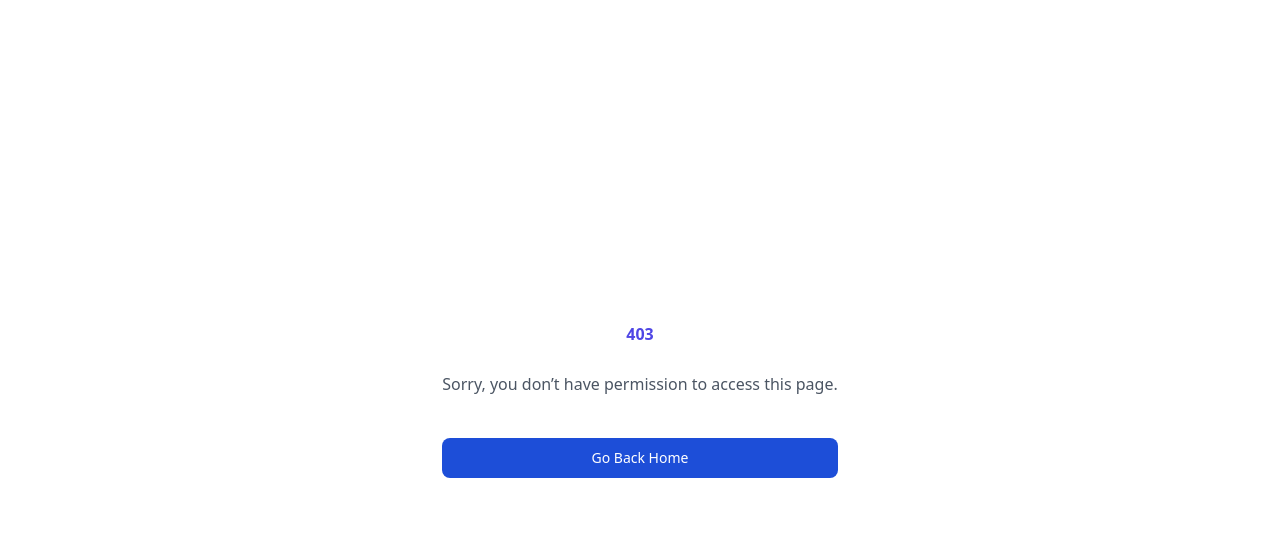
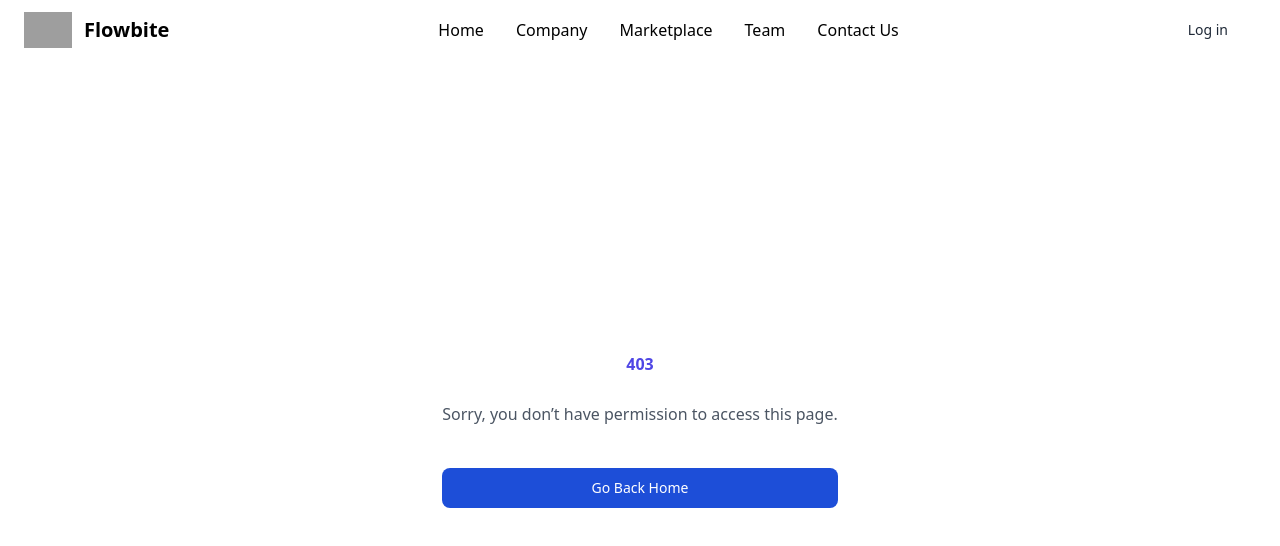
Before and after one commit to darshan-balar2400/backend_oddo, a React (Vite) app in the folder frontend/: page /forbidden in a window 1280 px wide. Shown: the top 546 px of the page. Built offline with nearby package versions, Linux system fonts and the light colour scheme; grey boxes are pictures that could not be loaded.

Commit message:
added header

```diff
--- /dev/null
+++ b/frontend/src/global/components/header.jsx
@@ -0,0 +1,75 @@
+import Menu from "../../assets/SVGs/menu.svg";
+import Close from "../../assets/SVGs/close.svg";
+import { useState } from "react";
+import { useEffect } from "react";
+import { Link } from "react-router-dom";
+
+const Header = () => {
+    const [visiblity, setVisibility] = useState(false);
+    const [isMobile, setIsMobile] = useState(false);
+
+    useEffect(() => {
+        window.addEventListener('resize', () => {
+            if (window.innerWidth > 768) {
+                setVisibility(false);
+                setIsMobile(false);
+            }
+            else {
+                setIsMobile(true);
+            }
+        });
+    });
+
+    const items = [
+        {
+            label: "Home",
+            to: "/",
+        },
+        {
+            label: "Company",
+            to: "/",
+        },
+        {
+            label: "Marketplace",
+            to: "/",
+        },
+        {
+            label: "Team",
+            to: "/",
+        },
+        {
+            label: "Contact Us",
+            to: "/",
+        },
+    ];
+
+    return <header>
+        <nav className="bg-white border-gray-200 px-4 md:px-6 py-2.5">
+            <div className="flex flex-wrap justify-between items-center mx-auto max-w-screen-xl">
+                <a href="https://flowbite.com" className="flex items-center">
+                    <img src="https://flowbite.com/docs/images/logo.svg" className="mr-3 h-6 sm:h-9" alt="Flowbite Logo" />
+                    <span className="self-center text-xl font-semibold whitespace-nowrap">Flowbite</span>
+                </a>
+                <div className="flex items-center  md:order-2">
+                    <Link to="/login" className="text-gray-800 hover:bg-gray-50 focus:ring-4 focus:ring-gray-300 font-medium rounded-lg text-sm px-4 md:px-5 py-2 md:py-2.5 mr-2 focus:outline-none">Log in</Link>
+                    <button onClick={() => setVisibility(state => !state)} data-collapse-toggle="mobile-menu-2" type="button" className="items-center p-2 ml-1 text-sm text-gray-500 rounded-lg md:hidden inline-flex hover:bg-gray-100 focus:outline-none focus:ring-2 focus:ring-gray-200" aria-controls="mobile-menu-2" aria-expanded="false">
+                        <span className="sr-only">Open main menu</span>
+                        <img src={Menu} className={`${!visiblity ? "block" : "hidden"} w-6 h-6`} />
+                        <img src={Close} className={`${visiblity ? "block" : "hidden"} w-6 h-6`} />
+                    </button>
+                </div>
+                <div style={{ display: visiblity ? 'flex' : isMobile ? 'none' : 'flex' }} className="justify-between items-center w-full md:w-auto md:order-1" id="mobile-menu-2">
+                    <ul className="flex flex-col mt-4 font-medium md:flex-row md:space-x-8 md:mt-0 w-full text-center">
+                        {items.map((item, index) => (
+                            <li key={index}>
+                                <Link to={item.to} className="block py-2 pr-4 pl-3 text-black rounded bg-primary-700 md:bg-transparent md:text-primary-700 md:p-0" aria-current="page">{item.label}</Link>
+                            </li>
+                        ))}
+                    </ul>
+                </div>
+            </div>
+        </nav>
+    </header>;
+};
+
+export default Header;
--- a/frontend/src/screens/Mainwrapper.jsx
+++ b/frontend/src/screens/Mainwrapper.jsx
@@ -3,6 +3,7 @@ import LoadingBar from 'react-top-loading-bar';
 import Alertdialog from "../global/components/alertdialog";
 import { useSelector } from "react-redux";
 import { ToastContainer } from "react-toastify";
+import Header from "../global/components/header";
 
 const MainWrapper = () => {
     const progress = useSelector(state => state.topLoadingBarReducer.progress);
@@ -16,7 +17,11 @@ const MainWrapper = () => {
             color='#1d4ed8'
             progress={progress}
         />
-        <Outlet />
+
+        <div className="w-full h-full flex flex-col">
+            <Header />
+            <Outlet />
+        </div>
     </div>;
 };
 
--- a/frontend/tailwind.config.js
+++ b/frontend/tailwind.config.js
@@ -3,15 +3,11 @@ export default {
   content: ["./index.html", "./src/**/*.{js,ts,jsx,tsx}"],
   theme: {
     screens: {
-      'sm': { 'min': '640px', 'max': '767px' },
-
-      'md': { 'min': '768px', 'max': '1023px' },
-
-      'lg': { 'min': '1024px', 'max': '1279px' },
-
-      'xl': { 'min': '1280px', 'max': '1535`px' },
-
-      '2xl': { 'min': '1536px' },
+      'sm': '640px',
+      'md': '768px',
+      'lg': '1024px',
+      'xl': '1280px',
+      '2xl': '1536px',
     },
     extend: {},
   },
```
Also changed, not shown: frontend/src/assets/SVGs/close.svg (added), frontend/src/assets/SVGs/menu.svg (added), frontend/src/global/components/Input.jsx (deleted).
